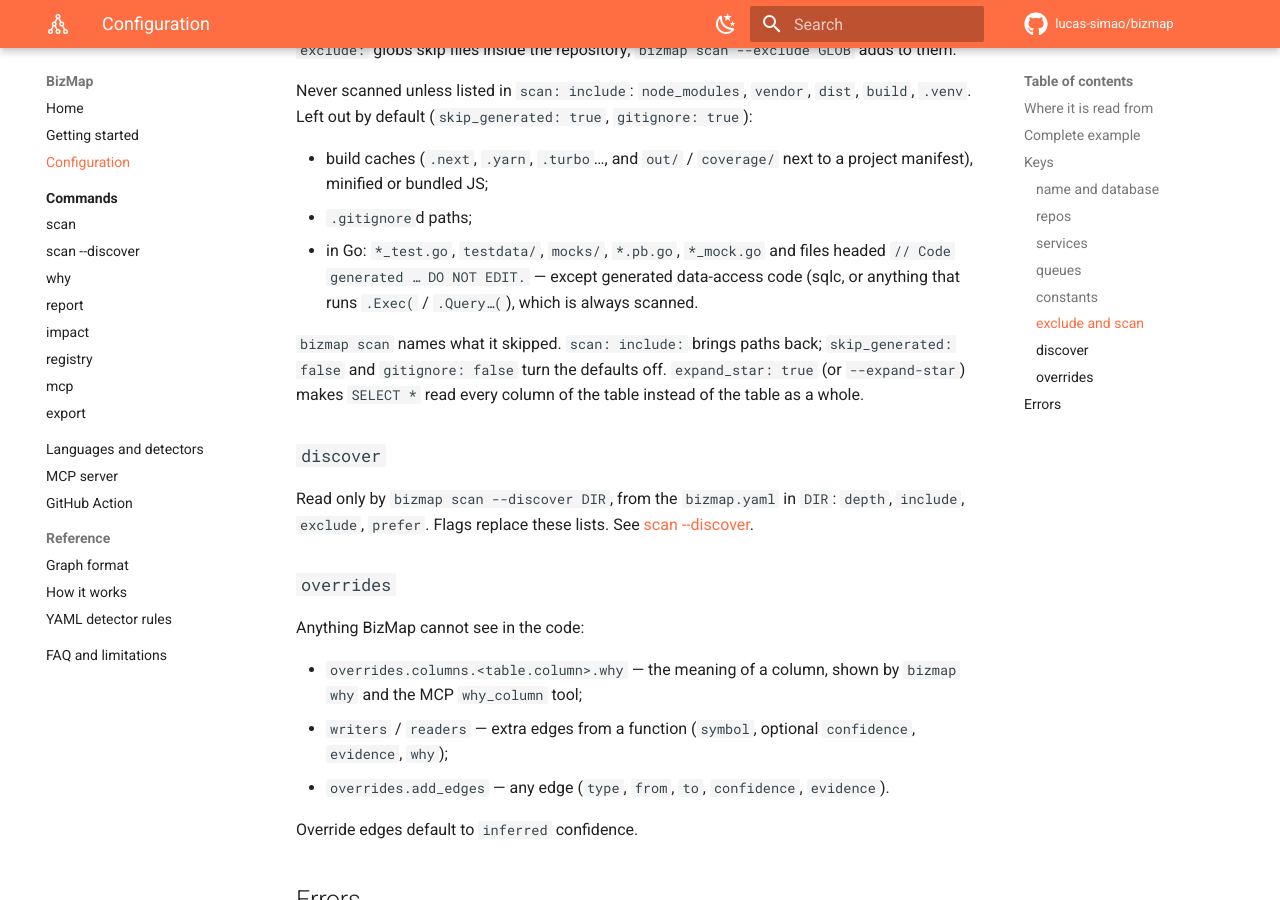
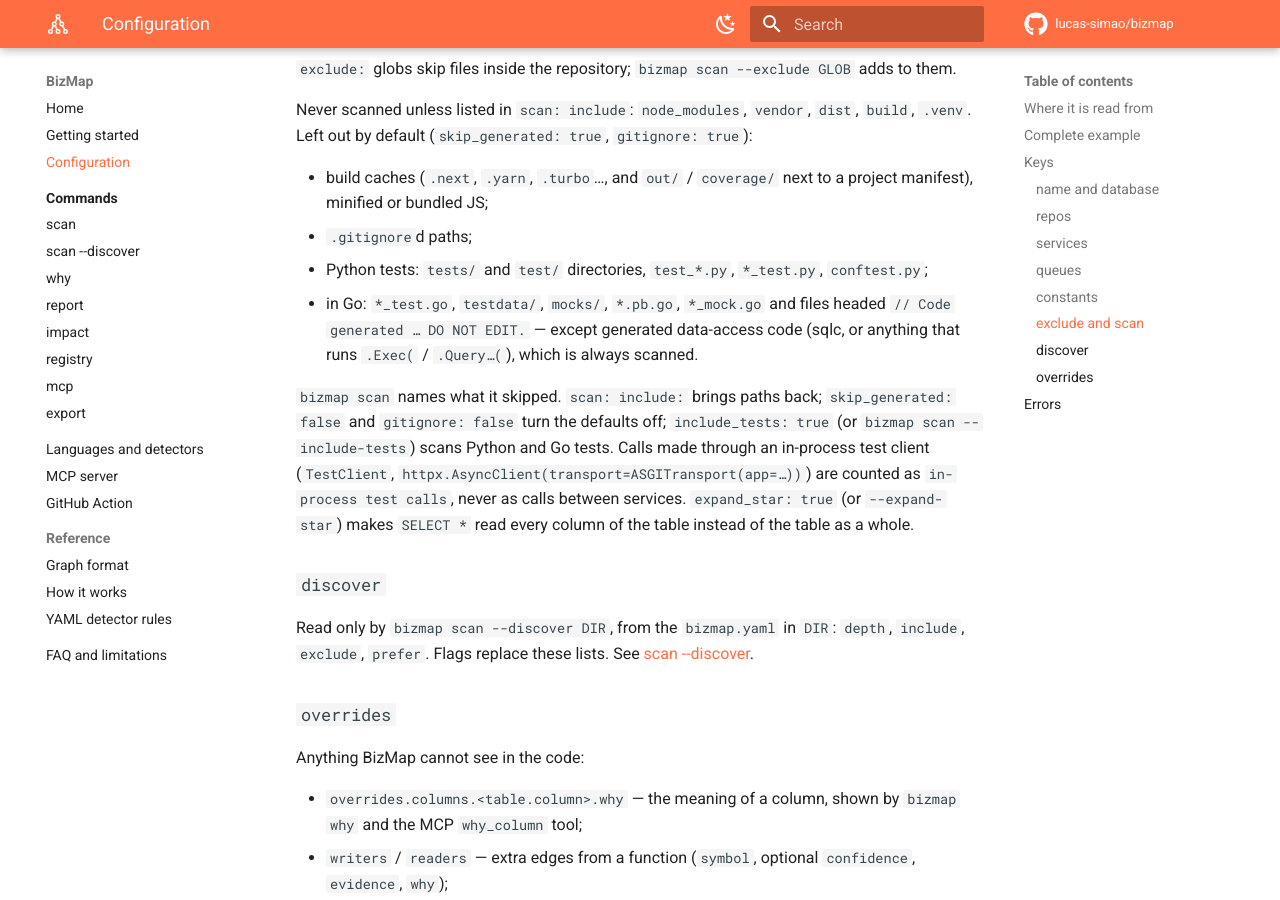
Before and after one commit to lucas-simao/bizmap, an MkDocs documentation site: the page built from docs/configuration.md, in a window 1280 px wide and 900 px high, scrolled down 3338 px. Built offline with MkDocs 1.6.1 and Material for MkDocs 9.7.7, drawn with Linux system fonts in a browser that asks for light colours; comment, search, counter and statistics services are not loaded; some of the changed text lies outside the part shown.

Commit message:
docs: 0.5.2 changelog; configuration.md: Python tests, include_tests, in-process calls
Co-Authored-By: Claude Opus 5.5 <noreply@anthropic.com>
Claude-Session: https://claude.ai/code/session_01BbdLdWBFHMTM8yEPB6zAjb

```diff
--- a/docs/configuration.md
+++ b/docs/configuration.md
@@ -56,6 +56,7 @@ scan:                         # what is left out by default, and how to bring it
   include: ["*_test.go", .yarn]
   gitignore: true             # false: also scan .gitignored paths
   skip_generated: true        # false: also scan build caches, bundles, generated Go
+  include_tests: false        # true (or --include-tests): also scan Python and Go tests
   expand_star: false          # true: SELECT * reads every schema column
 
 discover:                     # only read by `bizmap scan --discover DIR`
@@ -163,13 +164,19 @@ Never scanned unless listed in `scan: include`: `node_modules`, `vendor`,
 - build caches (`.next`, `.yarn`, `.turbo`…, and `out/` / `coverage/` next to a
   project manifest), minified or bundled JS;
 - `.gitignore`d paths;
+- Python tests: `tests/` and `test/` directories, `test_*.py`, `*_test.py`,
+  `conftest.py`;
 - in Go: `*_test.go`, `testdata/`, `mocks/`, `*.pb.go`, `*_mock.go` and files
   headed `// Code generated … DO NOT EDIT.` — except generated data-access
   code (sqlc, or anything that runs `.Exec(` / `.Query…(`), which is always
   scanned.
 
 `bizmap scan` names what it skipped. `scan: include:` brings paths back;
-`skip_generated: false` and `gitignore: false` turn the defaults off.
+`skip_generated: false` and `gitignore: false` turn the defaults off;
+`include_tests: true` (or `bizmap scan --include-tests`) scans Python and Go
+tests. Calls made through an in-process test client (`TestClient`,
+`httpx.AsyncClient(transport=ASGITransport(app=…))`) are counted as
+`in-process test calls`, never as calls between services.
 `expand_star: true` (or `--expand-star`) makes `SELECT *` read every column of
 the table instead of the table as a whole.
 
```
Also changed, not shown: CHANGELOG.md (+30 -0 lines).
